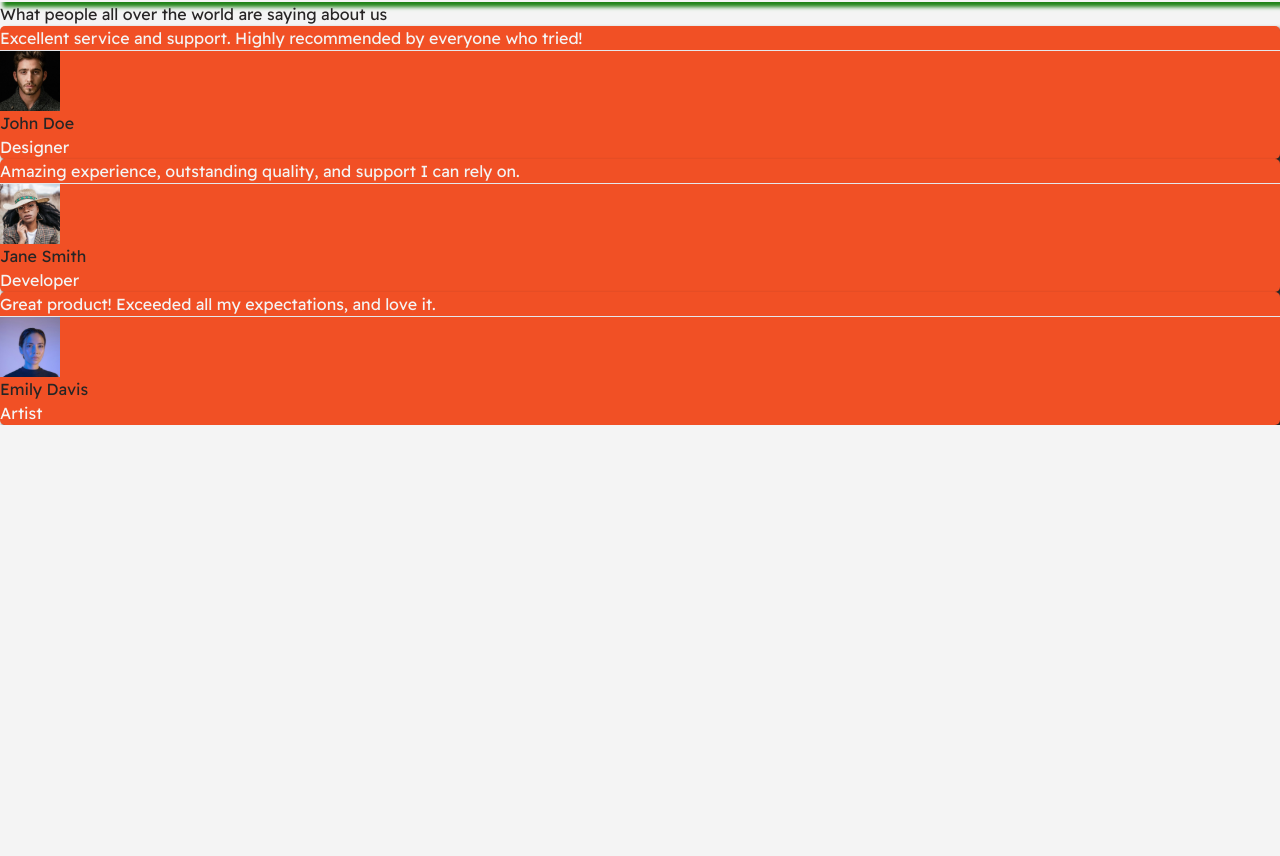
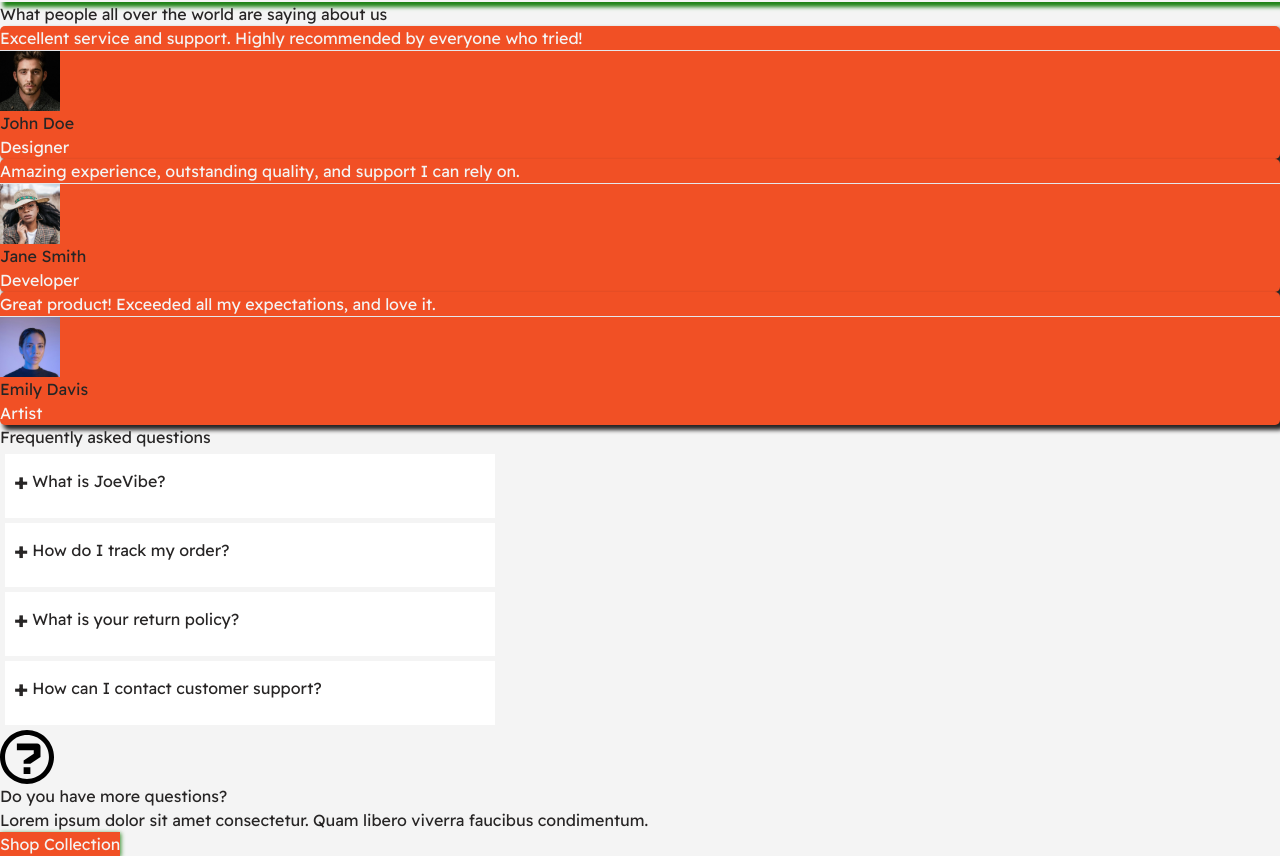
Before and after one commit to jeylanab/joeVibe, a React (Vite) app: page / in a window 1280 px wide. Shown: the part 891-1747 px from the top of the page. Before the commit the page ends 1316 px from the top, so only its background shows below. Built offline with nearby package versions, Linux system fonts and the light colour scheme.

Commit message:
added accordion

```diff
--- a/src/components/NavBar.jsx
+++ b/src/components/NavBar.jsx
@@ -16,22 +16,22 @@ const NavBar = () => {
     <div>
       {/* Desktop Navbar */}
       <div className='hidden md:flex justify-around items-center my-5'>
-        <div className='logo flex items-center justify-start'>
+        <div className='logo flex items-center justify-start cursor-pointer'>
           <img src={logo} alt="WEBSITE LOGO" />
         </div>
-        <ul className='flex justify-evenly items-center'>
+        <ul className='flex justify-evenly items-center cursor-pointer'>
           <li className='mx-5'>Home</li>
           <li className='mx-5'>Product</li>
           <li className='mx-5'>Contact</li>
         </ul>
         <div className='flex justify-center items-center'>
-          <div className='search flex justify-center items-center mx-5'>
+          <div className='search flex justify-center items-center mx-5 cursor-pointer'>
             <div className='bg-white icons p-3 rounded-full mx-2'>
               <img src={search} alt="search button" />
             </div>
             <p>Search</p>
           </div>
-          <div className='cart flex justify-center items-center mx-5'>
+          <div className='cart flex justify-center items-center mx-5 cursor-pointer'>
             <div className='bg-white icons p-3 rounded-full mx-2'>
               <img src={cart} alt="cart button" />
             </div>
--- a/src/components/People.jsx
+++ b/src/components/People.jsx
@@ -2,6 +2,7 @@ import React from 'react'
 import test1 from "../assets/test1.svg"
 import test2 from "../assets/test2.svg"
 import test3 from "../assets/test3.svg"
+import quest from "../assets/quest.svg"
 
 const People = () => {
   return (
@@ -9,7 +10,7 @@ const People = () => {
           <div>
               <h1 className='text-center text-4xl font-semibold my-10'>What people all over the world are saying about us</h1>
               <div className='flex justify-start items-center px-[100px]'>
-                  <div className='flex flex-col justify-start items-center m-5 px-5 py-2 mytest'>
+                  <div className='flex flex-col justify-start items-center m-5 px-5 py-2 mytest cursor-pointer'>
                       <h3 className='title-color py-3'>Excellent service and support. Highly recommended by everyone who tried!</h3>
                       <hr />
                       <div className='flex justify-start w-full items-center'>
@@ -20,7 +21,7 @@ const People = () => {
                           </div>
                       </div>
                   </div>
-                  <div className='flex flex-col justify-start items-center m-5 px-5 py-2 mytest'>
+                  <div className='flex flex-col justify-start items-center m-5 px-5 py-2 mytest cursor-pointer'>
                       <h3 className='title-color py-3'>Amazing experience, outstanding quality, and support I can rely on.</h3>
                       <hr />
                       <div className='flex justify-start w-full items-center'>
@@ -31,7 +32,7 @@ const People = () => {
                           </div>
                       </div>
                   </div>
-                  <div className='flex flex-col justify-start items-center m-5 px-5 py-2 mytest'>
+                  <div className='flex flex-col justify-start items-center m-5 px-5 py-2 mytest cursor-pointer'>
                       <h3 className='title-color py-3'>Great product! Exceeded all my expectations, and love it.</h3>
                       <hr />
                       <div className='flex justify-start w-full items-center'>
@@ -43,6 +44,53 @@ const People = () => {
                       </div>
                   </div>
               </div>
+
+              <h1 className='text-center text-4xl font-semibold pt-[100px] py-10'>Frequently asked questions</h1>
+
+          </div>
+          {/* frequently asked questions tag */}
+         <div className=' flex justify-center items-center'>
+                <ul className='accordion '>
+                    <li className='shadow-md'>
+                        <input type="radio" name='accordion' id='first' />
+                        <label className='flex items-center' htmlFor='first'>What is JoeVibe?</label>
+                        <div className='content'>
+                            <p>JoeVibe is an online marketplace that offers a curated selection of fashion, accessories, and lifestyle products. We focus on providing high-quality, stylish items at affordable prices.</p>
+                        </div>
+                    </li>
+                     <li className='shadow-md'>
+                        <input type="radio" name='accordion' id='second' />
+                        <label htmlFor='second'>How do I track my order?</label>
+                        <div className='content'>
+                            <p>After placing your order, you will receive an email with a tracking link. You can also log into your JoeVibe account and check the order status in the "My Orders" section.</p>
+                        </div>
+                    </li>
+                     <li className='shadow-md'>
+                        <input type="radio" name='accordion' id='third' />
+                        <label htmlFor='third'>What is your return policy?</label>
+                        <div className='content'>
+                            <p>We offer a 30-day return policy on most items. Products must be unused and in their original packaging. To initiate a return, visit the "Returns" page on our website and follow the instructions.</p>
+                        </div>
+                    </li>
+                    <li className='shadow-md'>
+                        <input type="radio" name='accordion' id='fourth' />
+                        <label htmlFor='fourth'>How can I contact customer support?</label>
+                        <div className='content'>
+                            <p>You can reach our customer support team via the "Contact Us" page on our website. We are available by email, live chat, and phone during regular business hours.</p>
+                        </div>
+                    </li>
+              </ul>
+
+              <div className=' flex flex-col items-center justify-center w-[400px] mx-5 bg-white shadow-md py-10'>
+                  <div className='py-5'>
+                      <img src={quest} alt="" />
+                  </div>
+                  <h1 className='font-semibold text-2xl'>Do you have more questions?</h1>
+
+                  <p className='text-center py-5'>Lorem ipsum dolor sit amet consectetur. Quam libero viverra faucibus condimentum.</p>
+                  <button className='button-1 px-5 py-3 rounded-[2px]'>Shop Collection</button>
+
+              </div>
           </div>
       </div>
   )
--- a/src/index.css
+++ b/src/index.css
@@ -17,6 +17,7 @@ body{
 background-color: var(--body-color);
 font-family: "Readex Pro", sans-serif;
 color: var(--third-color);
+cursor: default;
 }
 
 
@@ -116,3 +117,48 @@ color: var(--body-color);
   transition: 0.5s ease;
 
 }
+.accordion {
+ width: 500px;
+}
+
+.accordion li{
+ list-style: none;
+ margin: 5px;
+ padding: 5px;
+ background-color: white;
+
+}
+.accordion li label {
+ display: flex;
+ align-items: center;
+ justify-content: start;
+ cursor: pointer;
+}
+.accordion li label::before {
+  content : "+";
+  font-weight: 700;
+  font-size: x-large;
+  padding: 4px;
+
+}
+input[type="radio"] {
+  display: none;
+}
+.accordion .content {
+   color: var(--third-color);
+   padding: 5px;
+   max-height: 0 ;
+   overflow: hidden;
+   transition: max-height 0.5s, padding 0.5s;
+
+}
+
+.accordion input[type="radio"]:checked + label + .content {
+   max-height: 400px;
+
+}
+
+.accordion input[type="radio"]:checked + label::before {
+  content: "x";
+  color: #ff6347;
+}
```
Also changed, not shown: src/assets/quest.svg (added).
